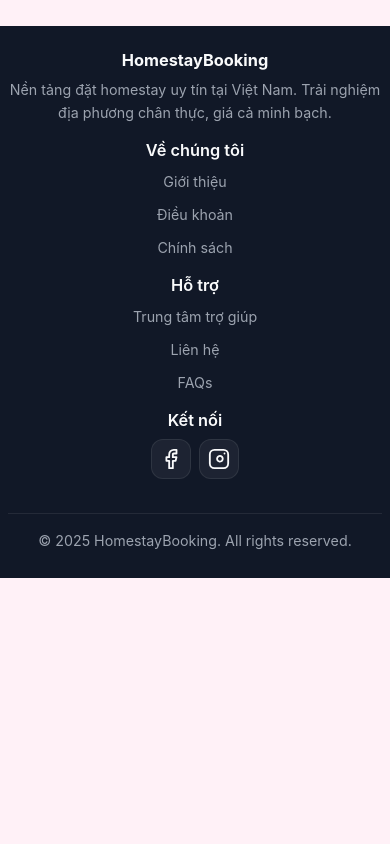
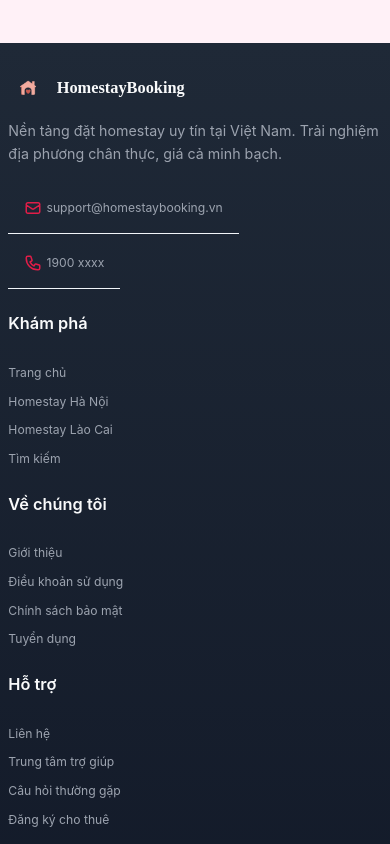
Before and after one commit to rey90703-cloud/homestay-booking, a React (Vite) app: page / in a window 390 px wide. Shown: the part 5860-6704 px from the top of the page. Before the commit the page ends 6438 px from the top, so only its background shows below. Built offline with nearby package versions, Linux system fonts and the light colour scheme; no server answers.

Commit message:
feat: Redesign footer and add scroll-to-top navigation

```diff
--- a/src/App.jsx
+++ b/src/App.jsx
@@ -29,40 +29,9 @@ import HostDashboard from './pages/host/HostDashboard';
 import HostHomestays from './pages/host/HostHomestays';
 import AddHomestay from './pages/AddHomestay';
 import ChatWidget from './components/ChatWidget';
+import ScrollToTop from './components/ScrollToTop';
 import './App.css';
 import './styles/responsive-fixes.css';
-
-// Component to save and restore scroll position
-function ScrollRestoration() {
-  const location = useLocation();
-
-  useEffect(() => {
-    // Save scroll position before unload
-    const saveScrollPosition = () => {
-      sessionStorage.setItem('scrollPosition', window.scrollY.toString());
-      sessionStorage.setItem('scrollPath', location.pathname);
-    };
-
-    window.addEventListener('beforeunload', saveScrollPosition);
-
-    // Restore scroll position on mount
-    const savedPath = sessionStorage.getItem('scrollPath');
-    const savedPosition = sessionStorage.getItem('scrollPosition');
-
-    if (savedPath === location.pathname && savedPosition) {
-      // Use setTimeout to ensure DOM is fully loaded
-      setTimeout(() => {
-        window.scrollTo(0, parseInt(savedPosition, 10));
-      }, 0);
-    }
-
-    return () => {
-      window.removeEventListener('beforeunload', saveScrollPosition);
-    };
-  }, [location]);
-
-  return null;
-}
 
 function App() {
   return (
@@ -71,7 +40,7 @@ function App() {
         <WishlistProvider>
           <ChatProvider>
             <Router>
-          <ScrollRestoration />
+          <ScrollToTop />
           <div className="app">
           <Routes>
             <Route path="/login" element={
--- a/src/components/Footer.css
+++ b/src/components/Footer.css
@@ -1,6 +1,7 @@
 .footer {
-  background: #111827;
-  padding: var(--space-2xl) var(--space-md);
+  background: linear-gradient(180deg, #1F2937 0%, #111827 100%);
+  padding: var(--space-2xl) var(--space-md) var(--space-xl);
+  margin-top: var(--space-2xl);
 }
 
 .footer-container {
@@ -10,61 +11,101 @@
 
 .footer-content {
   display: grid;
-  grid-template-columns: repeat(auto-fit, minmax(250px, 1fr));
+  grid-template-columns: 2fr 1fr 1fr 1fr 1fr;
   gap: var(--space-xl);
-  margin-bottom: var(--space-xl);
+  margin-bottom: var(--space-2xl);
 }
 
 .footer-column {
   display: flex;
   flex-direction: column;
+  gap: var(--space-md);
+}
+
+/* Brand Column */
+.footer-brand {
   gap: var(--space-sm);
 }
 
-.footer-title {
+.footer-logo {
+  display: flex;
+  align-items: center;
+  gap: var(--space-sm);
+  margin-bottom: var(--space-xs);
+}
+
+.footer-logo-img {
+  width: 40px;
+  height: 40px;
+  object-fit: contain;
+}
+
+.footer-logo span {
   font-size: var(--font-lg);
   font-weight: 700;
   color: #F9FAFB;
-  margin: 0;
+  font-family: 'Roboto Slab', serif;
 }
 
 .footer-description {
   font-size: var(--font-sm);
-  font-weight: 400;
   color: #9CA3AF;
   line-height: 1.6;
   margin: 0;
 }
 
+.footer-contact {
+  display: flex;
+  flex-direction: column;
+  gap: var(--space-xs);
+  margin-top: var(--space-sm);
+}
+
+.contact-item {
+  display: flex;
+  align-items: center;
+  gap: var(--space-xs);
+  font-size: var(--font-sm);
+  color: #9CA3AF;
+}
+
+.contact-item svg {
+  color: #E11D48;
+  flex-shrink: 0;
+}
+
+/* Headings */
 .footer-heading {
   font-size: var(--font-base);
   font-weight: 600;
   color: #F9FAFB;
-  margin: 0;
+  margin: 0 0 var(--space-sm);
 }
 
+/* Links */
 .footer-links {
   list-style: none;
   padding: 0;
   margin: 0;
   display: flex;
   flex-direction: column;
-  gap: var(--space-sm);
+  gap: var(--space-xs);
 }
 
 .footer-links a {
   font-size: var(--font-sm);
-  font-weight: 400;
   color: #9CA3AF;
   text-decoration: none;
-  transition: color 0.2s;
-  padding: var(--space-xs) 0;
+  transition: all 0.2s;
+  display: inline-block;
 }
 
 .footer-links a:hover {
   color: #F9FAFB;
+  transform: translateX(4px);
 }
 
+/* Social Links */
 .footer-social {
   display: flex;
   gap: var(--space-sm);
@@ -75,56 +116,84 @@
   display: flex;
   align-items: center;
   justify-content: center;
-  width: 44px;
-  height: 44px;
+  width: 40px;
+  height: 40px;
   background: rgba(255, 255, 255, 0.05);
-  border: 1px solid rgba(255, 255, 255, 0.08);
-  border-radius: 12px;
-  transition: background 0.2s;
+  border: 1px solid rgba(255, 255, 255, 0.1);
+  border-radius: 10px;
+  color: #9CA3AF;
+  transition: all 0.3s;
 }
 
 .social-link:hover {
-  background: rgba(255, 255, 255, 0.1);
+  background: #E11D48;
+  border-color: #E11D48;
+  color: white;
+  transform: translateY(-2px);
 }
 
+/* Footer Bottom */
 .footer-bottom {
   padding-top: var(--space-lg);
-  border-top: 1px solid rgba(255, 255, 255, 0.08);
-  display: flex;
-  justify-content: center;
+  border-top: 1px solid rgba(255, 255, 255, 0.1);
   text-align: center;
 }
 
 .footer-copyright {
   font-size: var(--font-sm);
-  font-weight: 400;
   color: #9CA3AF;
   margin: 0;
 }
 
 /* Responsive styles */
+@media (max-width: 1200px) {
+  .footer-content {
+    grid-template-columns: 2fr 1fr 1fr;
+    gap: var(--space-lg);
+  }
+
+  .footer-column:nth-child(4),
+  .footer-column:nth-child(5) {
+    grid-column: auto;
+  }
+}
+
+@media (max-width: 900px) {
+  .footer-content {
+    grid-template-columns: 1fr 1fr;
+    gap: var(--space-xl);
+  }
+
+  .footer-brand {
+    grid-column: 1 / -1;
+  }
+}
+
 @media (max-width: 768px) {
   .footer {
-    padding: var(--space-xl) var(--space-sm);
-    margin-top: var(--space-xl);
+    padding: var(--space-xl) var(--space-md);
   }
 
   .footer-content {
     grid-template-columns: 1fr;
-    gap: var(--space-lg);
-    text-align: center;
+    gap: var(--space-xl);
+    text-align: left;
   }
 
-  .footer-column:first-child {
-    text-align: center;
+  .footer-brand {
+    grid-column: 1;
+  }
+
+  .footer-logo {
+    justify-content: flex-start;
+  }
+
+  .footer-contact {
+    align-items: flex-start;
   }
 
   .footer-social {
-    justify-content: center;
-  }
-
-  .footer-bottom {
-    padding-top: var(--space-md);
+    justify-content: flex-start;
   }
 }
 
@@ -134,15 +203,23 @@
   }
 
   .footer-content {
-    gap: var(--space-md);
+    gap: var(--space-lg);
   }
 
-  .footer-title {
+  .footer-logo span {
     font-size: var(--font-base);
   }
 
   .social-link {
-    width: 40px;
-    height: 40px;
+    width: 36px;
+    height: 36px;
+  }
+
+  .contact-item {
+    font-size: var(--font-xs);
+  }
+
+  .footer-links a {
+    font-size: var(--font-xs);
   }
 }
--- a/src/components/Footer.jsx
+++ b/src/components/Footer.jsx
@@ -1,49 +1,99 @@
 import React from 'react';
+import { Link } from 'react-router-dom';
 import './Footer.css';
 
 const Footer = () => {
+  const scrollToTop = () => {
+    window.scrollTo({ top: 0, behavior: 'smooth' });
+  };
+
   return (
     <footer className="footer">
       <div className="footer-container">
         <div className="footer-content">
-          <div className="footer-column">
-            <h4 className="footer-title">HomestayBooking</h4>
+          {/* Company Info */}
+          <div className="footer-column footer-brand">
+            <div className="footer-logo">
+              <img src="/logo.png" alt="HomestayBooking Logo" className="footer-logo-img" />
+              <span>HomestayBooking</span>
+            </div>
             <p className="footer-description">
               Nền tảng đặt homestay uy tín tại Việt Nam. Trải nghiệm địa phương chân thực, giá cả minh bạch.
             </p>
+            <div className="footer-contact">
+              <div className="contact-item">
+                <svg width="18" height="18" viewBox="0 0 24 24" fill="none">
+                  <path d="M3 8L10.89 13.26C11.2187 13.4793 11.6049 13.5963 12 13.5963C12.3951 13.5963 12.7813 13.4793 13.11 13.26L21 8M5 19H19C19.5304 19 20.0391 18.7893 20.4142 18.4142C20.7893 18.0391 21 17.5304 21 17V7C21 6.46957 20.7893 5.96086 20.4142 5.58579C20.0391 5.21071 19.5304 5 19 5H5C4.46957 5 3.96086 5.21071 3.58579 5.58579C3.21071 5.96086 3 6.46957 3 7V17C3 17.5304 3.21071 18.0391 3.58579 18.4142C3.96086 18.7893 4.46957 19 5 19Z" stroke="currentColor" strokeWidth="2" strokeLinecap="round" strokeLinejoin="round"/>
+                </svg>
+                <span>support@homestaybooking.vn</span>
+              </div>
+              <div className="contact-item">
+                <svg width="18" height="18" viewBox="0 0 24 24" fill="none">
+                  <path d="M3 5C3 3.89543 3.89543 3 5 3H8.27924C8.70967 3 9.09181 3.27543 9.22792 3.68377L10.7257 8.17721C10.8831 8.64932 10.6694 9.16531 10.2243 9.38787L7.96701 10.5165C9.06925 12.9612 11.0388 14.9308 13.4835 16.033L14.6121 13.7757C14.8347 13.3306 15.3507 13.1169 15.8228 13.2743L20.3162 14.7721C20.7246 14.9082 21 15.2903 21 15.7208V19C21 20.1046 20.1046 21 19 21H18C9.71573 21 3 14.2843 3 6V5Z" stroke="currentColor" strokeWidth="2" strokeLinecap="round" strokeLinejoin="round"/>
+                </svg>
+                <span>1900 xxxx</span>
+              </div>
+            </div>
           </div>
 
+          {/* Quick Links */}
+          <div className="footer-column">
+            <h5 className="footer-heading">Khám phá</h5>
+            <ul className="footer-links">
+              <li><Link to="/" onClick={scrollToTop}>Trang chủ</Link></li>
+              <li><Link to="/homestay-ha-noi" onClick={scrollToTop}>Homestay Hà Nội</Link></li>
+              <li><Link to="/homestay-lao-cai" onClick={scrollToTop}>Homestay Lào Cai</Link></li>
+              <li><Link to="/search" onClick={scrollToTop}>Tìm kiếm</Link></li>
+            </ul>
+          </div>
+
+          {/* About */}
           <div className="footer-column">
             <h5 className="footer-heading">Về chúng tôi</h5>
             <ul className="footer-links">
-              <li><a href="#">Giới thiệu</a></li>
-              <li><a href="#">Điều khoản</a></li>
-              <li><a href="#">Chính sách</a></li>
+              <li><a href="#about" onClick={(e) => { e.preventDefault(); scrollToTop(); }}>Giới thiệu</a></li>
+              <li><a href="#terms" onClick={(e) => { e.preventDefault(); scrollToTop(); }}>Điều khoản sử dụng</a></li>
+              <li><a href="#privacy" onClick={(e) => { e.preventDefault(); scrollToTop(); }}>Chính sách bảo mật</a></li>
+              <li><a href="#careers" onClick={(e) => { e.preventDefault(); scrollToTop(); }}>Tuyển dụng</a></li>
             </ul>
           </div>
 
+          {/* Support */}
           <div className="footer-column">
             <h5 className="footer-heading">Hỗ trợ</h5>
             <ul className="footer-links">
-              <li><a href="#">Trung tâm trợ giúp</a></li>
-              <li><a href="#">Liên hệ</a></li>
-              <li><a href="#">FAQs</a></li>
+              <li><Link to="/contact" onClick={scrollToTop}>Liên hệ</Link></li>
+              <li><a href="#help" onClick={(e) => { e.preventDefault(); scrollToTop(); }}>Trung tâm trợ giúp</a></li>
+              <li><a href="#faq" onClick={(e) => { e.preventDefault(); scrollToTop(); }}>Câu hỏi thường gặp</a></li>
+              <li><a href="#host" onClick={(e) => { e.preventDefault(); scrollToTop(); }}>Đăng ký cho thuê</a></li>
             </ul>
           </div>
 
+          {/* Social */}
           <div className="footer-column">
-            <h5 className="footer-heading">Kết nối</h5>
+            <h5 className="footer-heading">Kết nối với chúng tôi</h5>
             <div className="footer-social">
-              <a href="#" className="social-link">
-                <svg width="22" height="22" viewBox="0 0 22 22" fill="none">
-                  <path d="M16.5 1.83334H13.75C12.5344 1.83334 11.3688 2.31585 10.5124 3.17227C9.65595 4.02869 9.17344 5.19421 9.17344 6.41001V9.16668H6.41677V12.8333H9.17344V20.1667H12.8401V12.8333H15.5968L16.5 9.16668H12.8401V6.41001C12.8401 6.16975 12.9356 5.93942 13.1059 5.76907C13.2763 5.59872 13.5066 5.50334 13.7468 5.50334H16.5V1.83334Z" stroke="#F9FAFB" strokeWidth="1.83333" strokeLinecap="round" strokeLinejoin="round"/>
+              <a href="https://facebook.com" target="_blank" rel="noopener noreferrer" className="social-link" title="Facebook">
+                <svg width="20" height="20" viewBox="0 0 24 24" fill="none">
+                  <path d="M18 2H15C13.6739 2 12.4021 2.52678 11.4645 3.46447C10.5268 4.40215 10 5.67392 10 7V10H7V14H10V22H14V14H17L18 10H14V7C14 6.73478 14.1054 6.48043 14.2929 6.29289C14.4804 6.10536 14.7348 6 15 6H18V2Z" stroke="currentColor" strokeWidth="2" strokeLinecap="round" strokeLinejoin="round"/>
                 </svg>
               </a>
-              <a href="#" className="social-link">
-                <svg width="22" height="22" viewBox="0 0 22 22" fill="none">
-                  <path d="M15.5833 1.83334H6.41667C3.86548 1.83334 1.83333 3.86548 1.83333 6.41668V15.5833C1.83333 18.1345 3.86548 20.1667 6.41667 20.1667H15.5833C18.1345 20.1667 20.1667 18.1345 20.1667 15.5833V6.41668C20.1667 3.86548 18.1345 1.83334 15.5833 1.83334Z" stroke="#F9FAFB" strokeWidth="1.83333" strokeLinecap="round" strokeLinejoin="round"/>
-                  <path d="M14.6667 10.4083C14.7489 10.9717 14.6542 11.5467 14.3952 12.0567C14.1362 12.5667 13.7252 12.9878 13.2206 13.2593C12.716 13.5308 12.1423 13.6397 11.5773 13.5717C11.0123 13.5037 10.4813 13.2619 10.0548 12.8785C9.62832 12.495 9.32632 11.9878 9.18932 11.4283C9.05232 10.8688 9.08632 10.2833 9.28632 9.74501C9.48632 9.20668 9.84432 8.74168 10.3143 8.41168C10.7843 8.08168 11.3443 7.90168 11.9167 7.90168C12.6667 7.90168 13.3833 8.20168 13.9167 8.73501C14.45 9.26834 14.75 9.98501 14.75 10.735" stroke="#F9FAFB" strokeWidth="1.83333" strokeLinecap="round" strokeLinejoin="round"/>
-                  <circle cx="16.5" cy="5.5" r="0.916667" fill="#F9FAFB"/>
+              <a href="https://instagram.com" target="_blank" rel="noopener noreferrer" className="social-link" title="Instagram">
+                <svg width="20" height="20" viewBox="0 0 24 24" fill="none">
+                  <rect x="2" y="2" width="20" height="20" rx="5" stroke="currentColor" strokeWidth="2"/>
+                  <circle cx="12" cy="12" r="4" stroke="currentColor" strokeWidth="2"/>
+                  <circle cx="18" cy="6" r="1" fill="currentColor"/>
+                </svg>
+              </a>
+              <a href="https://twitter.com" target="_blank" rel="noopener noreferrer" className="social-link" title="Twitter">
+                <svg width="20" height="20" viewBox="0 0 24 24" fill="none">
+                  <path d="M23 3C22.0424 3.67548 20.9821 4.19211 19.86 4.53C19.2577 3.83751 18.4573 3.34669 17.567 3.12393C16.6767 2.90116 15.7395 2.95718 14.8821 3.28445C14.0247 3.61173 13.2884 4.1944 12.773 4.95372C12.2575 5.71303 11.9877 6.61234 12 7.53V8.53C10.2426 8.57557 8.50127 8.18581 6.93101 7.39545C5.36074 6.60508 4.01032 5.43864 3 4C3 4 -1 13 8 17C5.94053 18.398 3.48716 19.0989 1 19C10 24 21 19 21 7.5C20.9991 7.22145 20.9723 6.94359 20.92 6.67C21.9406 5.66349 22.6608 4.39271 23 3V3Z" stroke="currentColor" strokeWidth="2" strokeLinecap="round" strokeLinejoin="round"/>
+                </svg>
+              </a>
+              <a href="https://youtube.com" target="_blank" rel="noopener noreferrer" className="social-link" title="YouTube">
+                <svg width="20" height="20" viewBox="0 0 24 24" fill="none">
+                  <path d="M22.54 6.42C22.4212 5.94541 22.1793 5.51057 21.8387 5.15941C21.498 4.80824 21.0708 4.55318 20.6 4.42C18.88 4 12 4 12 4C12 4 5.12 4 3.4 4.46C2.92925 4.59318 2.50198 4.84824 2.16135 5.19941C1.82071 5.55057 1.57879 5.98541 1.46 6.46C1.14521 8.20556 0.991228 9.97631 1 11.75C0.988771 13.537 1.14277 15.3213 1.46 17.08C1.59096 17.5398 1.83831 17.9581 2.17818 18.2945C2.51805 18.6308 2.93884 18.8738 3.4 19C5.12 19.46 12 19.46 12 19.46C12 19.46 18.88 19.46 20.6 19C21.0708 18.8668 21.498 18.6118 21.8387 18.2606C22.1793 17.9094 22.4212 17.4746 22.54 17C22.8524 15.2676 23.0063 13.5103 23 11.75C23.0112 9.96295 22.8572 8.1787 22.54 6.42V6.42Z" stroke="currentColor" strokeWidth="2" strokeLinecap="round" strokeLinejoin="round"/>
+                  <path d="M9.75 15.02L15.5 11.75L9.75 8.48001V15.02Z" stroke="currentColor" strokeWidth="2" strokeLinecap="round" strokeLinejoin="round"/>
                 </svg>
               </a>
             </div>
--- a/src/components/Header.jsx
+++ b/src/components/Header.jsx
@@ -15,6 +15,10 @@ const Header = () => {
   const [headerVisible, setHeaderVisible] = useState(true);
   const lastScrollY = useRef(0);
   const dropdownRef = useRef(null);
+
+  const scrollToTop = () => {
+    window.scrollTo({ top: 0, behavior: 'smooth' });
+  };
 
   // Handle scroll to show/hide header opacity
   useEffect(() => {
@@ -46,6 +50,7 @@ const Header = () => {
   }, [isAuthenticated, user, showDropdown]);
 
   const handleAddHomestay = () => {
+    scrollToTop();
     if (!isAuthenticated) {
       setToast({
         message: 'Bạn cần đăng nhập với tài khoản Người cho thuê để đăng homestay!',
@@ -65,11 +70,13 @@ const Header = () => {
   const handleLogout = () => {
     logout();
     setShowDropdown(false);
+    scrollToTop();
     navigate('/');
   };
 
   const handleProfile = () => {
     setShowDropdown(false);
+    scrollToTop();
     navigate('/profile');
   };
 
@@ -98,7 +105,7 @@ const Header = () => {
       )}
       <header className={`header ${headerVisible ? 'header-visible' : 'header-faded'}`}>
         <div className="header-container">
-        <Link to="/" className="logo">
+        <Link to="/" className="logo" onClick={scrollToTop}>
           <img src="/logo.png" alt="HomestayBooking" className="logo-image" />
           <span className="logo-text">HomestayBooking</span>
         </Link>
@@ -115,10 +122,10 @@ const Header = () => {
         </button>
 
         <nav className={`nav-links ${showMobileMenu ? 'mobile-open' : ''}`}>
-          <Link to="/" className={`nav-link ${location.pathname === '/' ? 'active' : ''}`} onClick={() => setShowMobileMenu(false)}>Trang chủ</Link>
-          <Link to="/homestay-ha-noi" className={`nav-link ${location.pathname === '/homestay-ha-noi' ? 'active' : ''}`} onClick={() => setShowMobileMenu(false)}>Homestay Hà Nội</Link>
-          <Link to="/homestay-lao-cai" className={`nav-link ${location.pathname === '/homestay-lao-cai' ? 'active' : ''}`} onClick={() => setShowMobileMenu(false)}>Homestay Lào Cai</Link>
-          <Link to="/contact" className={`nav-link ${location.pathname === '/contact' ? 'active' : ''}`} onClick={() => setShowMobileMenu(false)}>Liên hệ</Link>
+          <Link to="/" className={`nav-link ${location.pathname === '/' ? 'active' : ''}`} onClick={() => { setShowMobileMenu(false); scrollToTop(); }}>Trang chủ</Link>
+          <Link to="/homestay-ha-noi" className={`nav-link ${location.pathname === '/homestay-ha-noi' ? 'active' : ''}`} onClick={() => { setShowMobileMenu(false); scrollToTop(); }}>Homestay Hà Nội</Link>
+          <Link to="/homestay-lao-cai" className={`nav-link ${location.pathname === '/homestay-lao-cai' ? 'active' : ''}`} onClick={() => { setShowMobileMenu(false); scrollToTop(); }}>Homestay Lào Cai</Link>
+          <Link to="/contact" className={`nav-link ${location.pathname === '/contact' ? 'active' : ''}`} onClick={() => { setShowMobileMenu(false); scrollToTop(); }}>Liên hệ</Link>
           {!isAuthenticated && (
             <Link to="/login" className="nav-link" onClick={() => setShowMobileMenu(false)}>Đăng nhập</Link>
           )}
@@ -143,21 +150,21 @@ const Header = () => {
                   <button className="dropdown-item" onClick={handleProfile}>
                     Thông tin cá nhân
                   </button>
-                  <button className="dropdown-item" onClick={() => { setShowDropdown(false); navigate('/wishlist'); }}>
+                  <button className="dropdown-item" onClick={() => { setShowDropdown(false); scrollToTop(); navigate('/wishlist'); }}>
                     Yêu thích
                   </button>
                   {user?.role !== 'admin' && (
-                    <button className="dropdown-item" onClick={() => { setShowDropdown(false); navigate('/my-bookings'); }}>
+                    <button className="dropdown-item" onClick={() => { setShowDropdown(false); scrollToTop(); navigate('/my-bookings'); }}>
                       Lịch sử đặt phòng
                     </button>
                   )}
                   {(user?.role === 'owner' || user?.role === 'host') && (
-                    <button className="dropdown-item" onClick={() => { setShowDropdown(false); navigate('/host/dashboard'); }}>
+                    <button className="dropdown-item" onClick={() => { setShowDropdown(false); scrollToTop(); navigate('/host/dashboard'); }}>
                       Dashboard
                     </button>
                   )}
                   {user?.role === 'admin' && (
-                    <button className="dropdown-item" onClick={() => { setShowDropdown(false); navigate('/admin'); }}>
+                    <button className="dropdown-item" onClick={() => { setShowDropdown(false); scrollToTop(); navigate('/admin'); }}>
                       Admin System
                     </button>
                   )}
--- /dev/null
+++ b/src/components/ScrollToTop.jsx
@@ -0,0 +1,14 @@
+import { useEffect } from 'react';
+import { useLocation } from 'react-router-dom';
+
+function ScrollToTop() {
+  const { pathname } = useLocation();
+
+  useEffect(() => {
+    window.scrollTo(0, 0);
+  }, [pathname]);
+
+  return null;
+}
+
+export default ScrollToTop;
```
